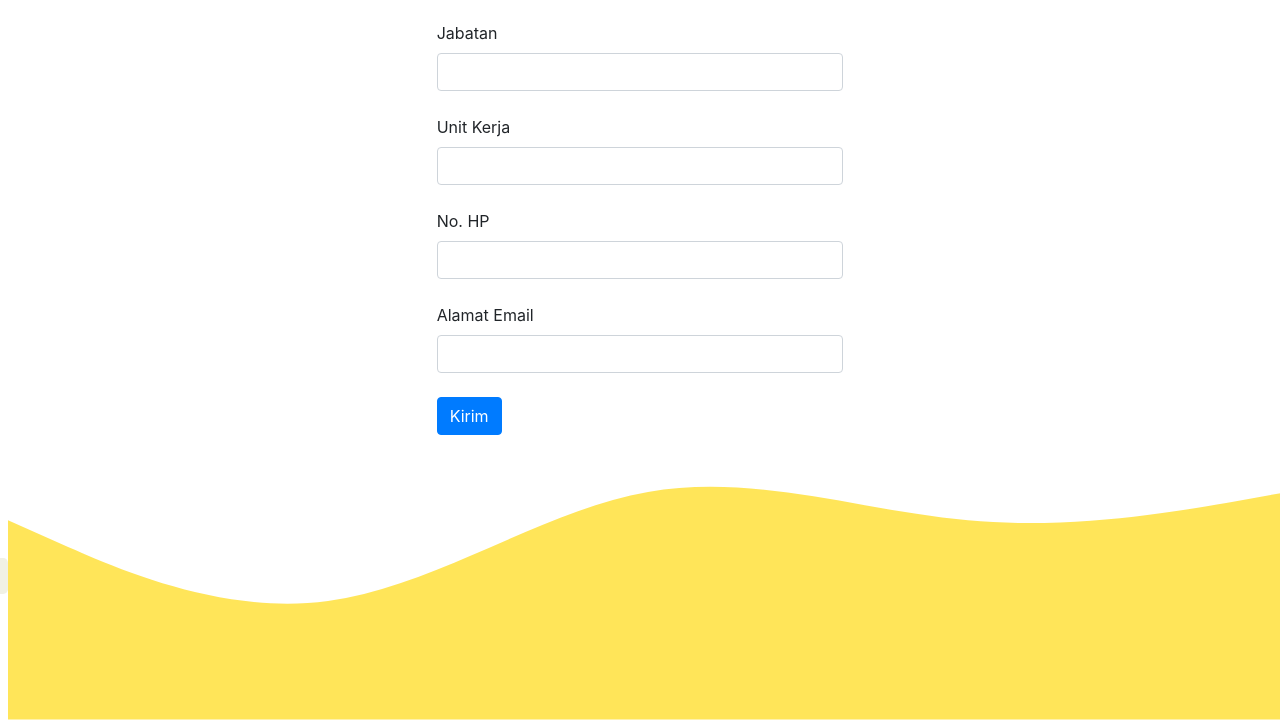
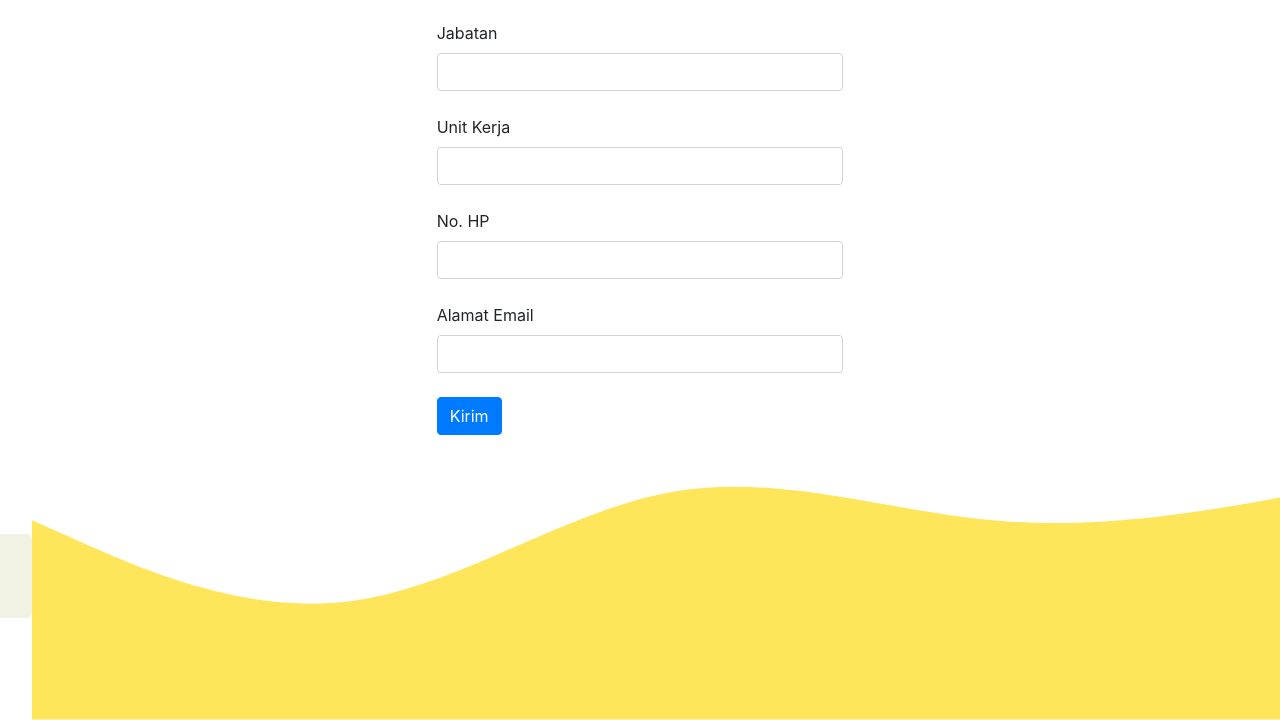
Before and after one commit to gamailmy/gamailmy.github.io, a plain HTML site: page index.html in a window 1280 px wide. Shown: the part 207-927 px from the top of the page. Drawn offline with nearby package versions, Linux system fonts and the light colour scheme.

Commit message:
Update style.css

```diff
--- a/style.css
+++ b/style.css
@@ -1,4 +1,4 @@
 .jumbotron {
-  padding: 0.5rem;
+  padding: 2rem;
   background-color: #f1f1e4;
 }
```
